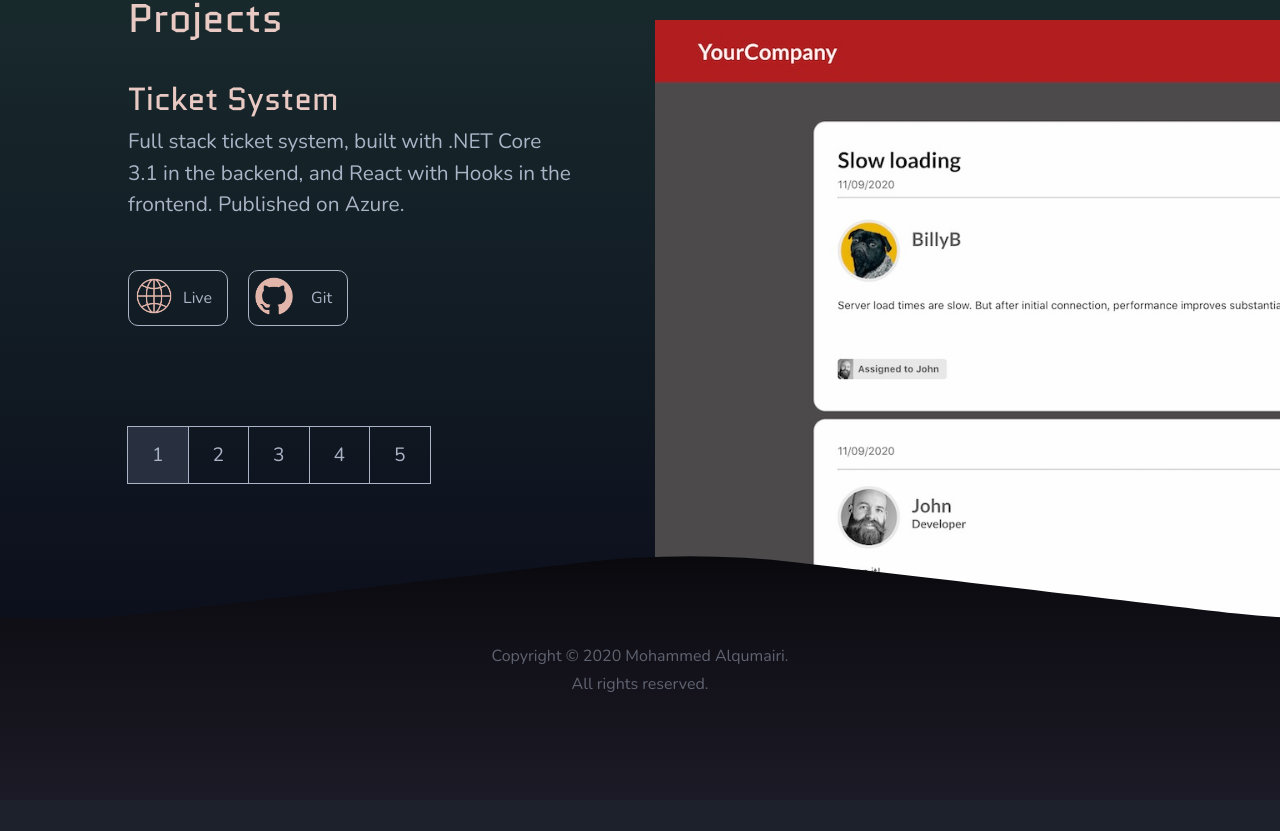
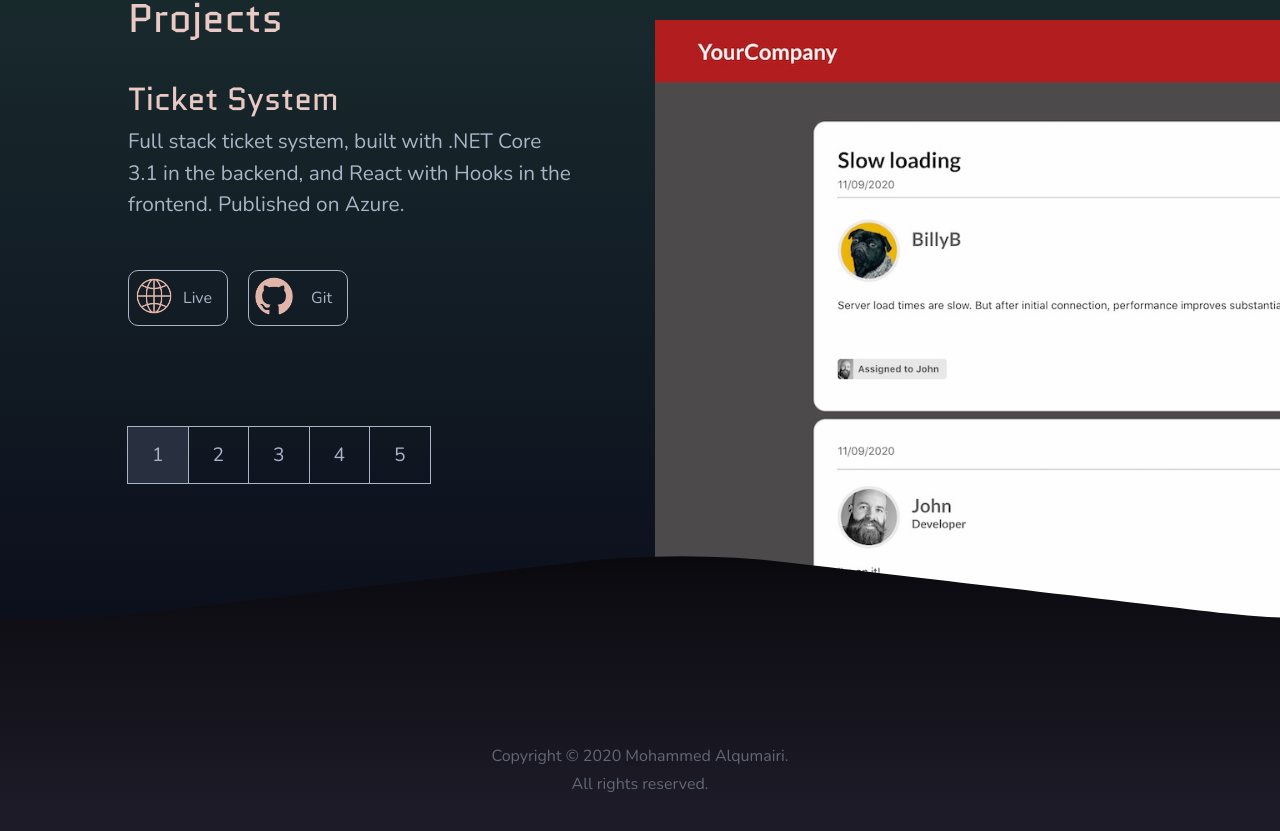
Before and after one commit to MQumairi/portfolio-cleint, a Next.js app: page / in a window 1280 px wide. Shown: the part 1491-2322 px from the top of the page. Before the commit the page ends 2291 px from the top, so only its background shows below. Built offline with nearby package versions, Linux system fonts and the light colour scheme; no server answers.

Commit message:
wave animations

```diff
--- a/components/Footer/footer.module.css
+++ b/components/Footer/footer.module.css
@@ -1,4 +1,4 @@
-.footerContainer {
+/* .footerContainer {
   background-image: url("/waves/footWave.svg");
   background-size: cover;
   background-position: 50px 0px;
@@ -17,4 +17,36 @@
   padding-top: 100px;
   opacity: 0.5;
   line-height: 12px;
+} */
+
+.footerContainer {
+  background-image: url("/waves/footWave.svg");
+  background-size: cover;
+  background-repeat: repeat-x;
+  width: 100%;
+  position: absolute;
+  z-index: 1;
+  margin-top: -150px;
+  background-position: 50px 0px;
+  animation-name: moveWave;
+  animation-duration: 150s;
+  animation-iteration-count: infinite;
+  animation-delay: 0ms;
 }
+
+.footerContainerContent {
+  width: 80%;
+  margin: auto;
+  height: 350px;
+  text-align: center;
+  padding-top: 200px;
+  opacity: 0.5;
+  line-height: 12px;
+}
+
+
+@keyframes moveWave {
+  0%   {background-position: 100vw 0px;}
+  50%  {background-position: 150vw 0px}
+  100% {background-position: 200vw 0px}
+}
--- a/components/Projects/projects.module.css
+++ b/components/Projects/projects.module.css
@@ -5,8 +5,8 @@
   margin-top: -150px;
   overflow: hidden;
   background-position: -350px 0px;
-  /* animation-name: moveWave; */
-  animation-duration: 35s;
+  animation-name: moveWave;
+  animation-duration: 60s;
   animation-iteration-count: infinite;
   animation-delay: 0ms;
 }
--- a/components/Skills/skills.module.css
+++ b/components/Skills/skills.module.css
@@ -5,7 +5,7 @@
   background-repeat: repeat-x;
   margin-top: 120px;
   animation-name: moveWave;
-  animation-duration: 20s;
+  animation-duration: 30s;
   animation-delay: 0ms;
   animation-iteration-count: infinite;
 }
```
